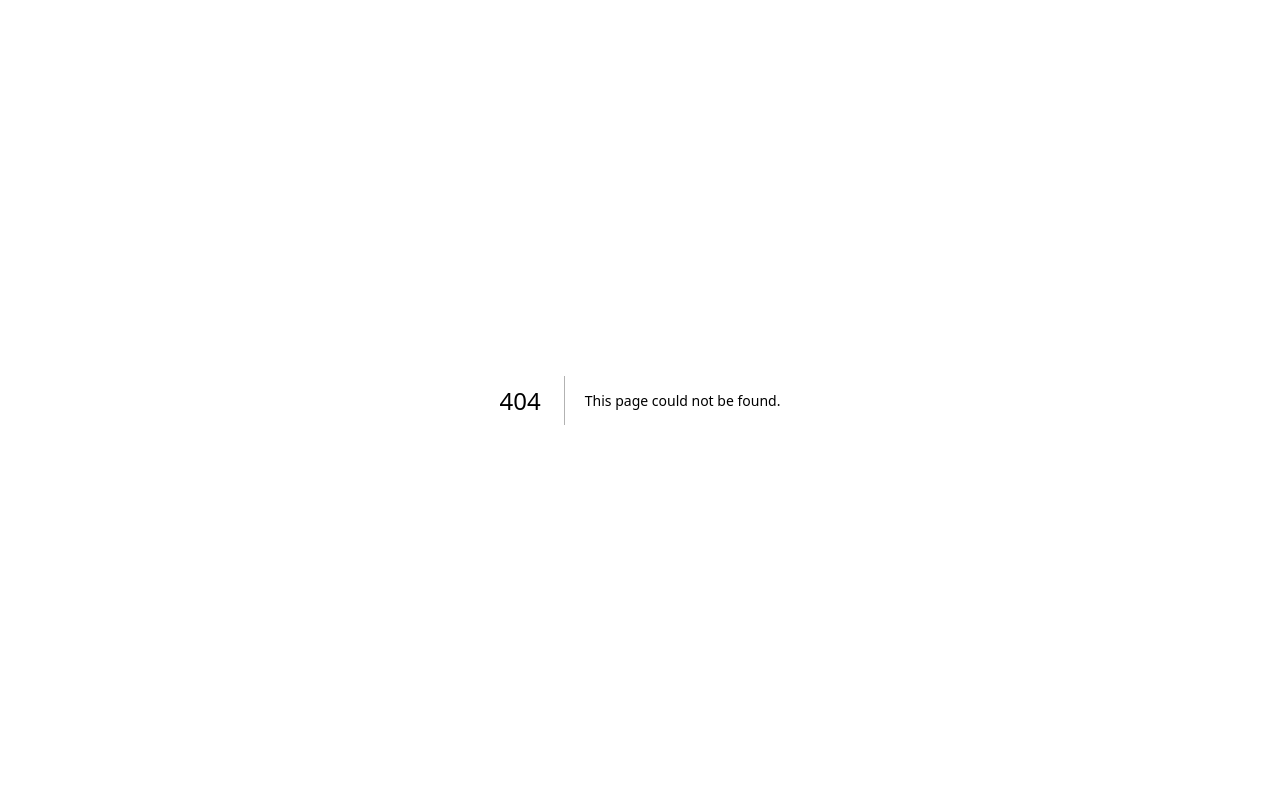
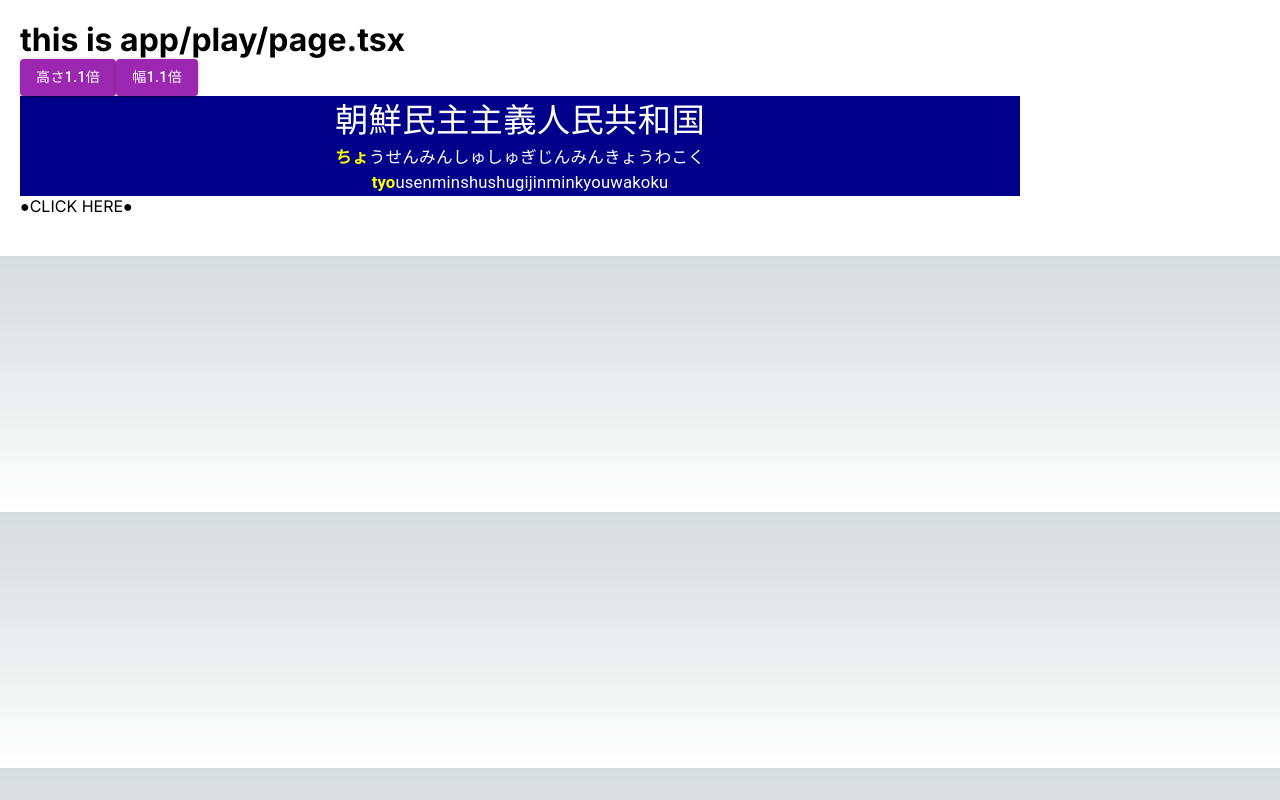
Before and after one commit to SNKK62/TypingGame, a Next.js app in the folder frontend/: page /play in a window 1280 px wide. Before the commit this address had no page. Built offline with nearby package versions, Linux system fonts and the light colour scheme.

Commit message:
pageの追加

```diff
--- /dev/null
+++ b/frontend/src/app/play/page.tsx
@@ -0,0 +1,104 @@
+'use client';
+
+import { useState, useEffect } from 'react';
+
+import { Button } from '@/components/utils/button';
+import { loading, judge } from '@/components/utils/judgement';
+import { WordCard } from '@/components/wordCard';
+
+export default function Home() {
+  const [height, setHeight] = useState<number>(100);
+  const [width, setWidth] = useState<number>(1000);
+  const [words, setWords] = useState<string[]>([
+    '朝鮮民主主義人民共和国',
+    '中華人民共和国上海市',
+    '#This is last index#',
+  ]);
+  const [kanas, setKanas] = useState<string[]>([
+    'ちょうせんみんしゅしゅぎじんみんきょうわこく',
+    'ちゅうかじんみんきょうわこくしゃんはいし',
+    '-',
+  ]);
+  const [japaneseArray, setJapaneseArray] = useState<string[]>(['']);
+  const [keyArray, setKeyArray] = useState<string[]>(['']);
+  const [countW, setCountW] = useState<number>(0);
+  const [countS, setCountS] = useState<number>(0);
+  const [entered, setEntered] = useState<string>('');
+  const [pastInput, setPastInput] = useState<string[]>([]);
+  const [allPattern, setAllPattern] = useState<string[]>(['']);
+  useEffect(() => {
+    const [temp1, temp2, temp3] = loading(kanas[countW] as string);
+    setJapaneseArray(temp1);
+    setKeyArray(temp2);
+    setAllPattern(temp3);
+  }, [kanas, countW]);
+  const handleKeyDown = (event: any) => {
+    const temp = judge(
+      event.key as string,
+      japaneseArray,
+      countS,
+      entered,
+      allPattern,
+      pastInput[countS - 1],
+    );
+    if (temp[0] === 1) {
+      setCountS(temp[2] as number);
+      setAllPattern(temp[1] as string[]);
+      setEntered('');
+      setPastInput(pastInput.concat([temp[3] as string]));
+    } else if (temp[0] === 2) {
+      setPastInput(pastInput.concat([temp[1] as string]));
+      setCountW(countW + 1);
+      setCountS(0);
+      setPastInput([]);
+      setEntered('');
+    } else if (temp[0] === 3) {
+      setEntered(temp[1] as string);
+      setAllPattern(temp[2] as string[]);
+    } else if (temp[0] === 4) {
+      setPastInput(pastInput.slice(0, countS - 1).concat(['nn']));
+    }
+  };
+
+  return (
+    <main style={{ backgroundColor: 'white', padding: '20px' }}>
+      <h1>this is app/play/page.tsx</h1>
+      <Button
+        onClick={() => {
+          setHeight(height * 1.1);
+        }}
+      >
+        高さ1.1倍
+      </Button>
+      <Button
+        onClick={() => {
+          setWidth(width * 1.1);
+        }}
+      >
+        幅1.1倍
+      </Button>
+      <WordCard
+        word={words[countW]}
+        kanaPast={japaneseArray.slice(0, countS).join('')}
+        kanaNow={japaneseArray[countS]}
+        kanaFuture={japaneseArray.slice(countS + 1).join('')}
+        keyPast={pastInput.join('')}
+        keyNow1={entered}
+        keyNow2={allPattern[0]?.slice(entered.length)}
+        keyFuture={keyArray.slice(countS + 1).join('')}
+        width={width}
+        height={height}
+      />
+      <p
+        onKeyDown={handleKeyDown}
+        // onKeyUp={handleKeyUp}
+        tabIndex={0}
+        style={{ outline: 'none' }}
+      >
+        ●CLICK HERE●
+      </p>
+
+      <br />
+    </main>
+  );
+}
```
